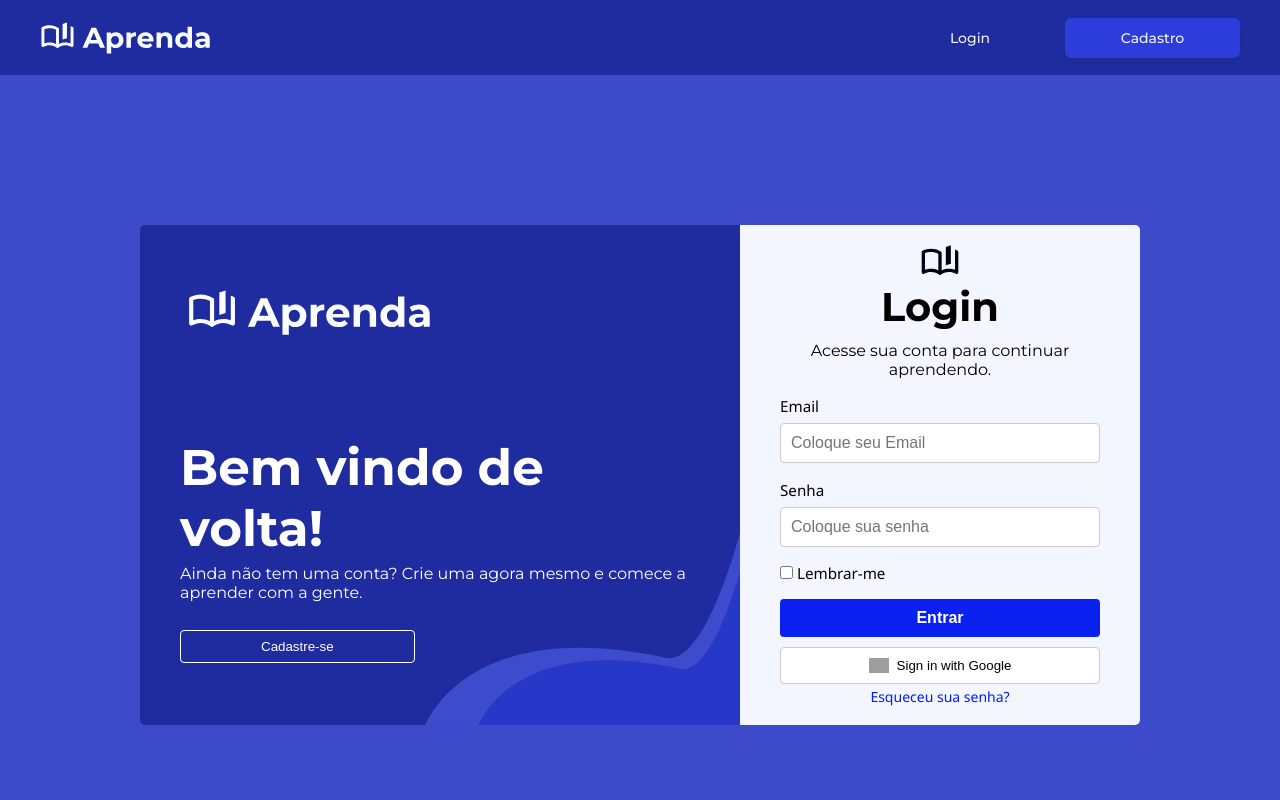
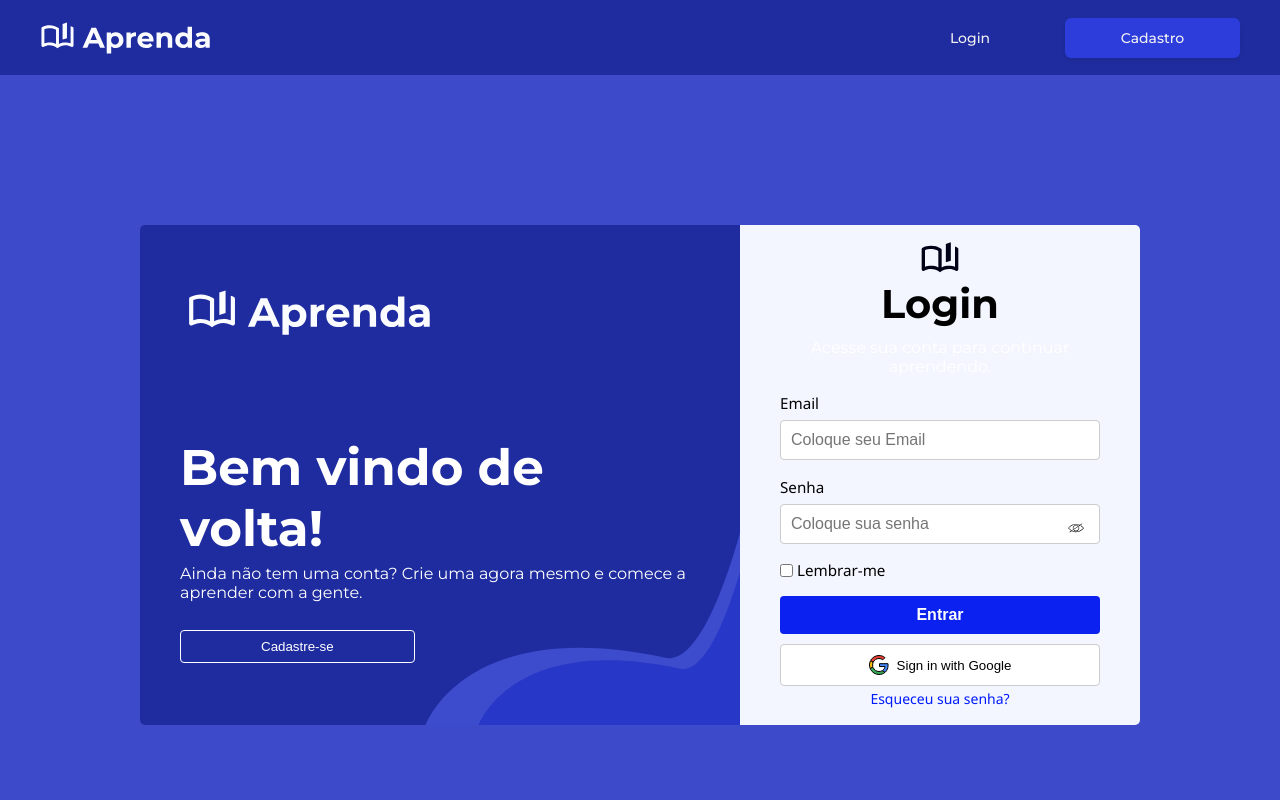
Before and after one commit to vinium12/Aprenda, a React (Vite) app in the folder Projeto/aprenda/: page /login in a window 1280 px wide. Shown: the top 800 px of the page. Built offline with nearby package versions, Linux system fonts and the light colour scheme; grey boxes are pictures that could not be loaded.

Commit message:
Botão de ver senha add

```diff
--- a/Projeto/aprenda/src/pages/Login_cadastro/Login.jsx
+++ b/Projeto/aprenda/src/pages/Login_cadastro/Login.jsx
@@ -11,6 +11,7 @@ import styles from "./Login.module.css";
 function Login({ onSwitch }) {
   const navigate = useNavigate();
   const { login } = useAuth();
+  const [mostrarSenha, setMostrarSenha] = React.useState(false);
 
   const formik = useFormik({
     initialValues: {
@@ -86,14 +87,28 @@ function Login({ onSwitch }) {
               {formik.errors.email && <div className={styles.error}>{formik.errors.email}</div>}
 
               <label>Senha</label>
+                <div className={styles.senhaWrapper}>
                   <input
-                type="password"
+                    type={mostrarSenha ? "text" : "password"}
                     name="senha"
                     placeholder="Coloque sua senha"
                     value={formik.values.senha}
                     onChange={formik.handleChange}
                   />
+                  <button
+                    type="button"
+                    onClick={() => setMostrarSenha(!mostrarSenha)}
+                    className={styles.toggleSenha}
+                    aria-label="Mostrar ou ocultar senha"
+                  >
+                    {mostrarSenha ?  <img src="./src/assets/icons/OlhoAberto.svg" alt="OlhoAberto"/>
+                      : <img src="./src/assets/icons/olhofechado.svg" alt="olhofechado"/>
+                    }
+
+                  </button>
+                </div>
                 {formik.errors.senha && <div className={styles.error}>{formik.errors.senha}</div>}
+
 
               <div className={styles.rememberContainer}>
                 <input type="checkbox" id="remember" />
@@ -104,7 +119,7 @@ function Login({ onSwitch }) {
 
               <button type="button" className={styles.BotaoDeEntrarPorGoogle}>
                 <img
-                  src="https://developers.google.com/identity/images/g-logo.png"
+                  src="./src/assets/icons/google-icon.svg"
                   alt="Google"
                   width="20"
                 />
@@ -118,7 +133,6 @@ function Login({ onSwitch }) {
       </div>
     </motion.div>
   );
-
 }
 
 export default Login;
--- a/Projeto/aprenda/src/pages/Login_cadastro/Login.module.css
+++ b/Projeto/aprenda/src/pages/Login_cadastro/Login.module.css
@@ -120,7 +120,6 @@
   font-size: 1rem;
   margin-bottom: 1rem;
   font-family: 'Montserrat', sans-serif;
-    color: black;
 }
 
 .form img.logo {
@@ -193,3 +192,39 @@
 .EsqueceuSenha:hover {
   color: red;
 }
+
+.senhaWrapper {
+  position: relative;
+  display: flex;
+  align-items: center;
+}
+
+.senhaWrapper input {
+  width: 100%;
+  padding: 10px 40px 10px 10px; /* espaço para o botão dentro do campo */
+  font-size: 16px;
+  border: 1px solid #ccc;
+  border-radius: 6px;
+}
+
+.toggleSenha {
+  position: absolute;
+  right: 10px;
+  background: none;
+  border: none;
+  color: #333;
+  font-size: 14px;
+  cursor: pointer;
+  padding: 4px;
+  font-weight: 500;
+  transition: color 0.2s ease;
+}
+
+.toggleSenha:hover {
+  color: #000;
+}
+
+
+.senhaWrapper img {
+    width: 20px;
+}
```
Also changed, not shown: Projeto/aprenda/src/assets/icons/OlhoAberto.svg (added), Projeto/aprenda/src/assets/icons/olhofechado.svg (added). Lines whose indentation alone changed are shown as unchanged.
